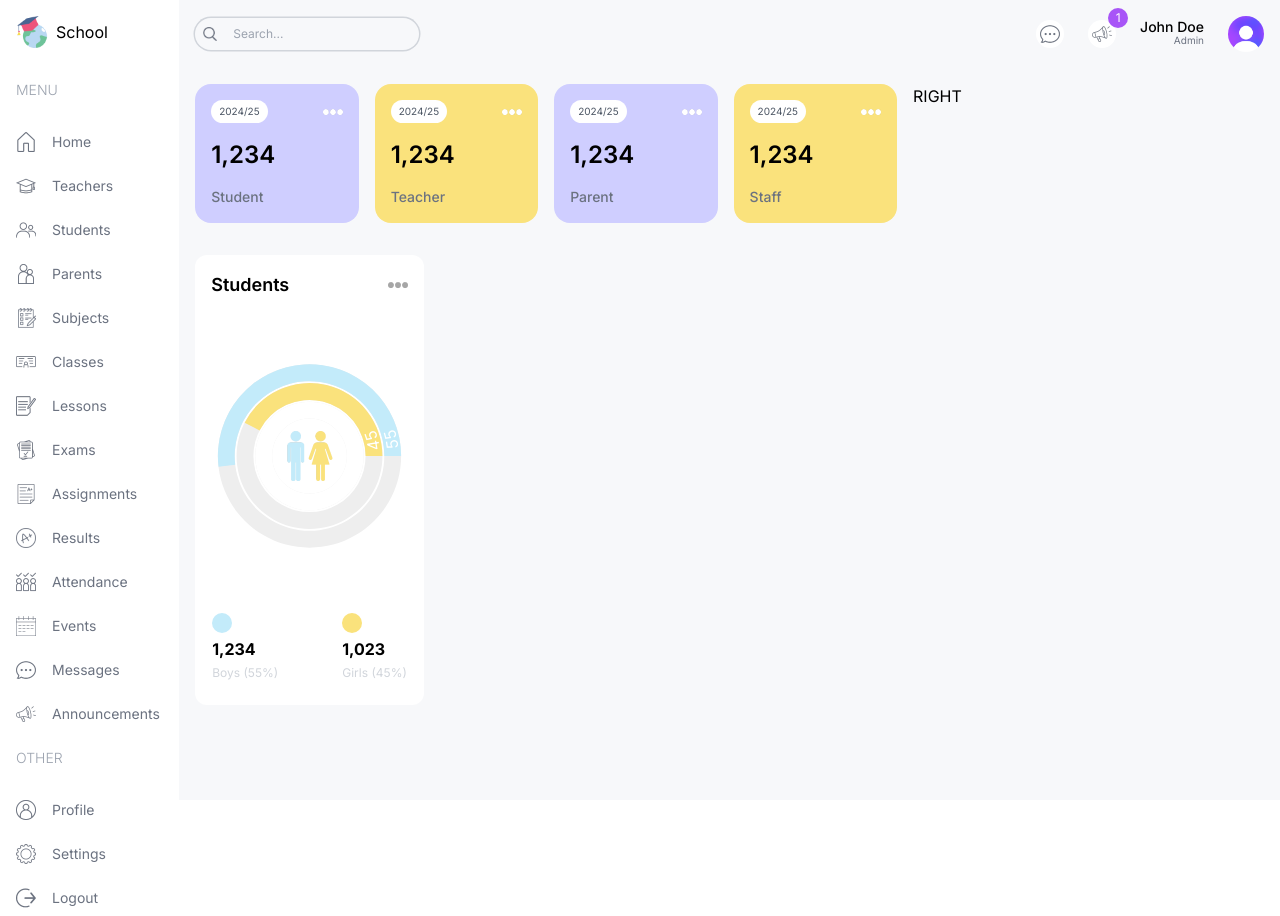
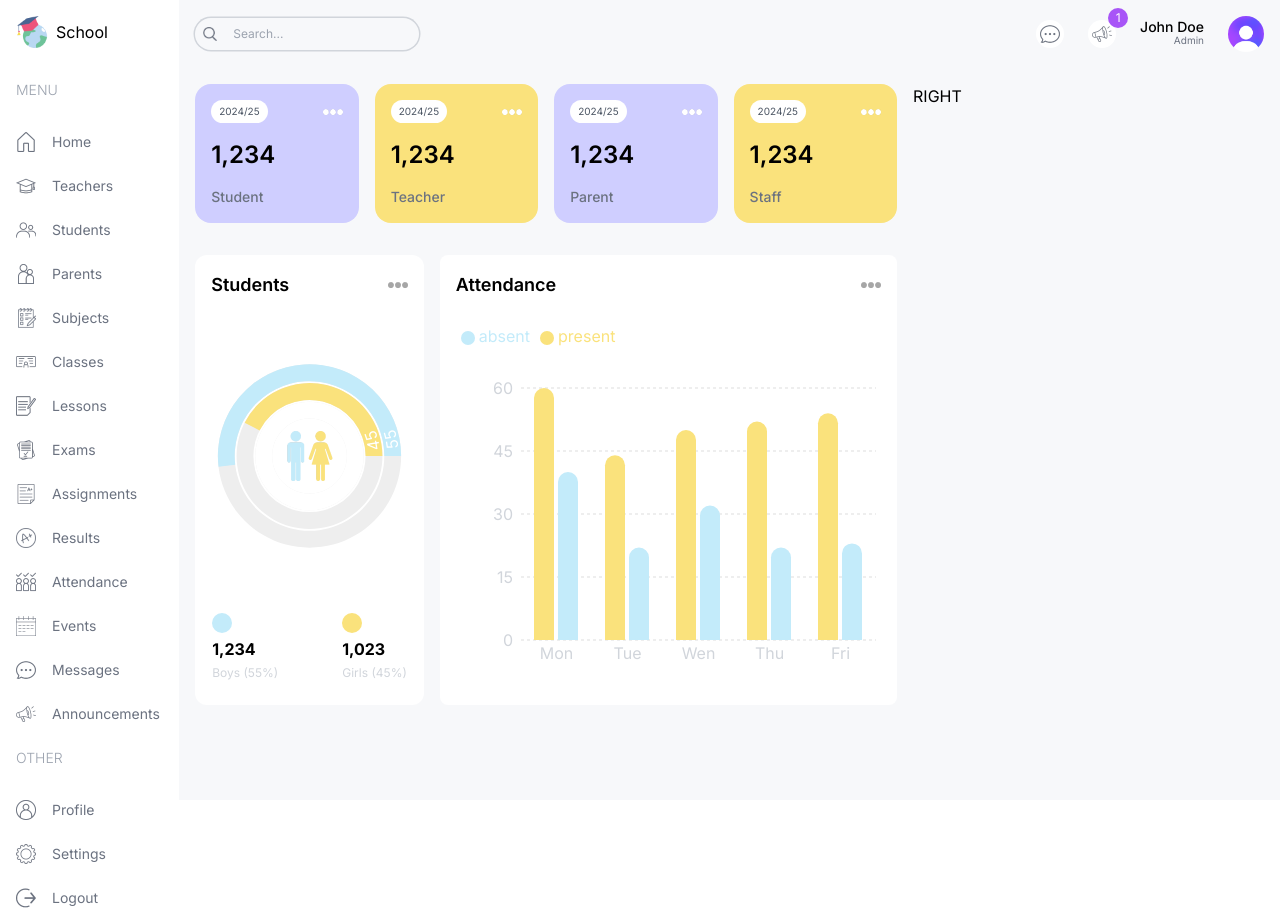
Before and after one commit to vitwits/school_dashboard, a Next.js app: page /admin in a window 1280 px wide. Built offline with nearby package versions, Linux system fonts and the light colour scheme.

Commit message:
added attendance chart for admin page

```diff
--- a/src/app/(dashboard)/admin/page.tsx
+++ b/src/app/(dashboard)/admin/page.tsx
@@ -1,6 +1,7 @@
 import React from "react";
 import UserCard from "@/components/UserCard";
 import CountChart from "@/components/CountChart";
+import AttendanceChart from "@/components/AttendanceChart";
 
 const AdminPage = () => {
   return (
@@ -21,7 +22,9 @@
             <CountChart />
           </div>
           {/* ATTENDANTS  CHARTS */}
-          <div className="w-full lg:w-2/3 h-[450px]"></div>
+          <div className="w-full lg:w-2/3 h-[450px]">
+          <AttendanceChart />
+          </div>
         </div>
         {/* BOTTOM CHARTS */}
         <div></div>
--- /dev/null
+++ b/src/components/AttendanceChart.tsx
@@ -0,0 +1,81 @@
+"use client";
+
+import React, { PureComponent } from "react";
+import {
+  BarChart,
+  Bar,
+  Rectangle,
+  XAxis,
+  YAxis,
+  CartesianGrid,
+  Tooltip,
+  Legend,
+  ResponsiveContainer,
+} from "recharts";
+import Image from "next/image";
+
+const data = [
+  {
+    name: "Mon",
+    present: 60,
+    absent: 40,
+  },
+  {
+    name: "Tue",
+    present: 44,
+    absent: 22,
+  },
+  {
+    name: "Wen",
+    present: 50,
+    absent: 32,
+  },
+  {
+    name: "Thu",
+    present: 52,
+    absent: 22,
+  },
+  {
+    name: "Fri",
+    present: 54,
+    absent: 23,
+  },
+];
+
+const AttendanceChart = () => {
+  return (
+    <div className="bg-white rounded-lg p-4 h-full">
+      <div className="flex justify-between items-center">
+        <h1 className="text-lg font-semibold">Attendance</h1>
+        <Image src="/moreDark.png" width={20} height={20} alt="" />
+      </div>
+      <ResponsiveContainer width="100%" height="90%">
+        <BarChart width={500} height={300} data={data} barSize={20}>
+          <CartesianGrid strokeDasharray="3 3" vertical={false} stroke="#ddd" />
+          <XAxis dataKey="name" axisLine={false} tick={{ fill: "#d1d5db" }} tickLine={false} />
+          <YAxis axisLine={false} tick={{ fill: "#d1d5db" }} tickLine={false} />
+          <Tooltip contentStyle={{borderRadius:"10px", borderColor:"lightgray"}} />
+          <Legend
+            align="left"
+            verticalAlign="top"
+            wrapperStyle={{ paddingTop: "20px", paddingBottom: "40px" }}
+          />
+          <Bar
+            dataKey="present"
+            fill="#FAE27C"
+            legendType="circle"
+            radius={[10, 10, 0, 0]}
+          />
+          <Bar
+            dataKey="absent"
+            fill="#C3EBFA"
+            legendType="circle"
+            radius={[10, 10, 0, 0]}
+          />
+        </BarChart>
+      </ResponsiveContainer>
+    </div>
+  );
+};
+
+export default AttendanceChart;
```
